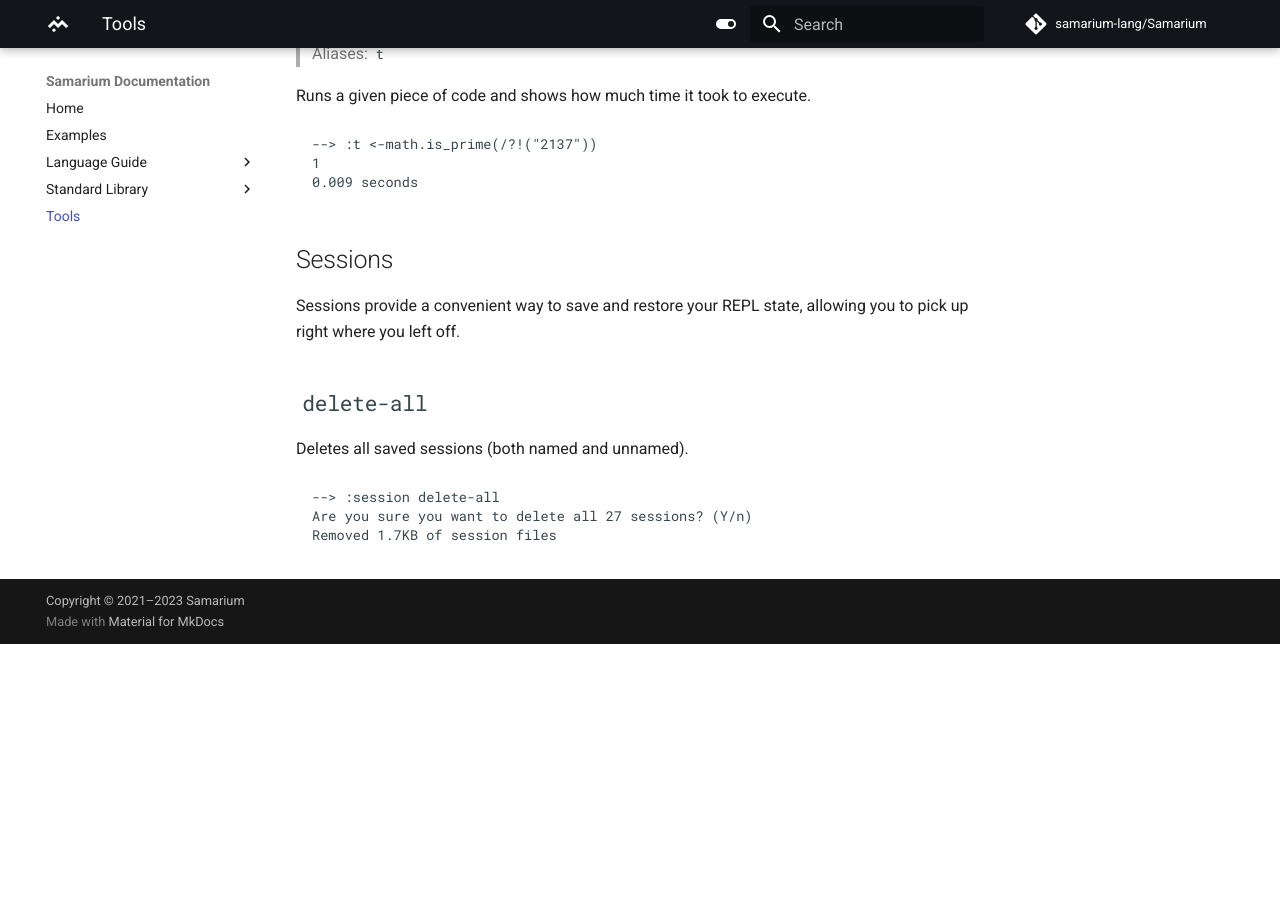
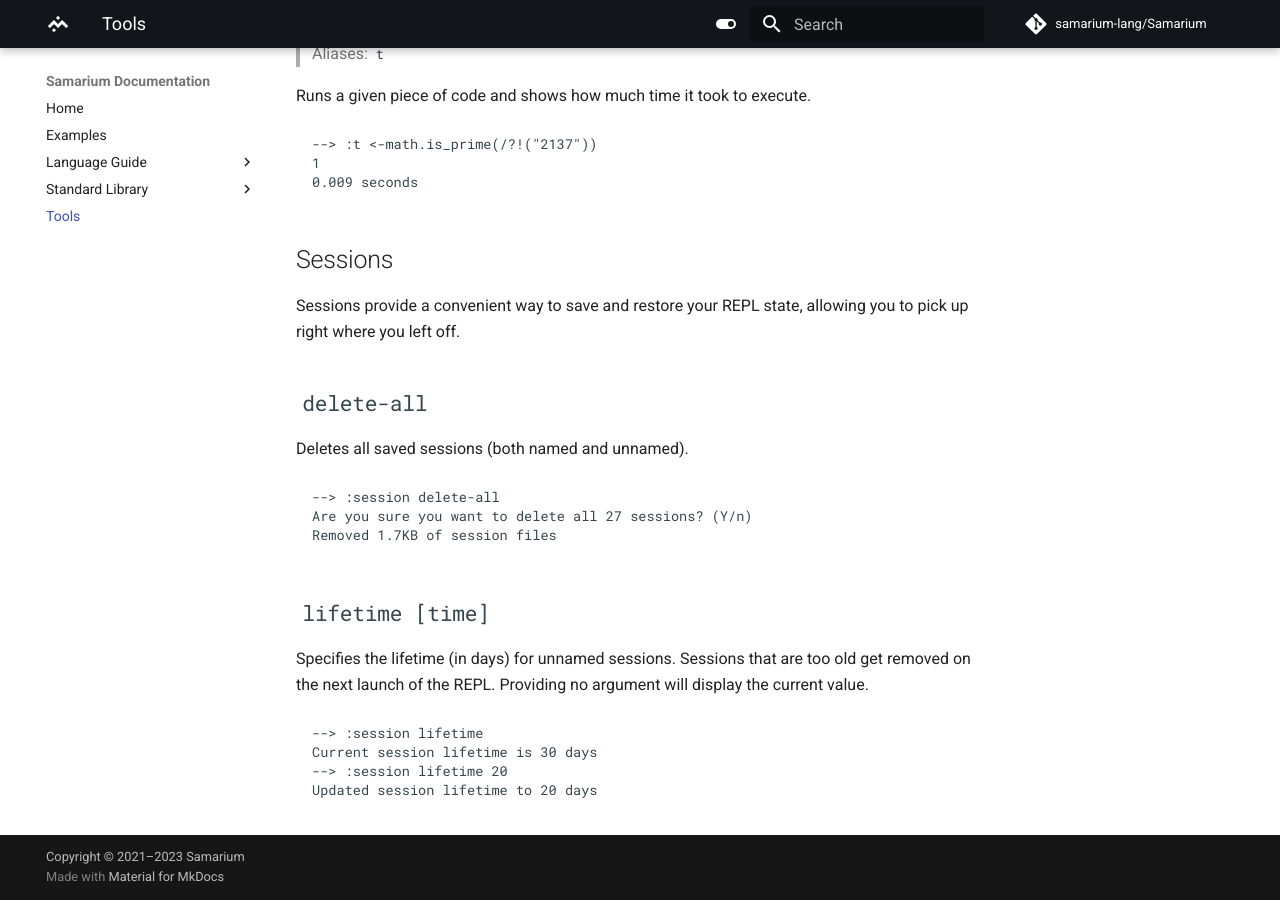
Before and after one commit to samarium-lang/Samarium, an MkDocs documentation site: the page built from docs/tools.md, in a window 1280 px wide and 900 px high, scrolled down 2111 px. Built offline with MkDocs 1.6.1 and Material for MkDocs 9.7.7, drawn with Linux system fonts in a browser that asks for light colours; comment, search, counter and statistics services are not loaded; before the commit the page ends 2755 px from its top, so only the background shows below that.

Commit message:
(docs) Added Sessions.lifetime command

````diff
--- a/docs/tools.md
+++ b/docs/tools.md
@@ -113,3 +113,15 @@
 Are you sure you want to delete all 27 sessions? (Y/n)
 Removed 1.7KB of session files
 ```
+
+
+## `lifetime [time]`
+Specifies the lifetime (in days) for unnamed sessions. Sessions that are too old
+get removed on the next launch of the REPL. Providing no argument will display
+the current value.
+```
+--> :session lifetime
+Current session lifetime is 30 days
+--> :session lifetime 20
+Updated session lifetime to 20 days
+```
````
